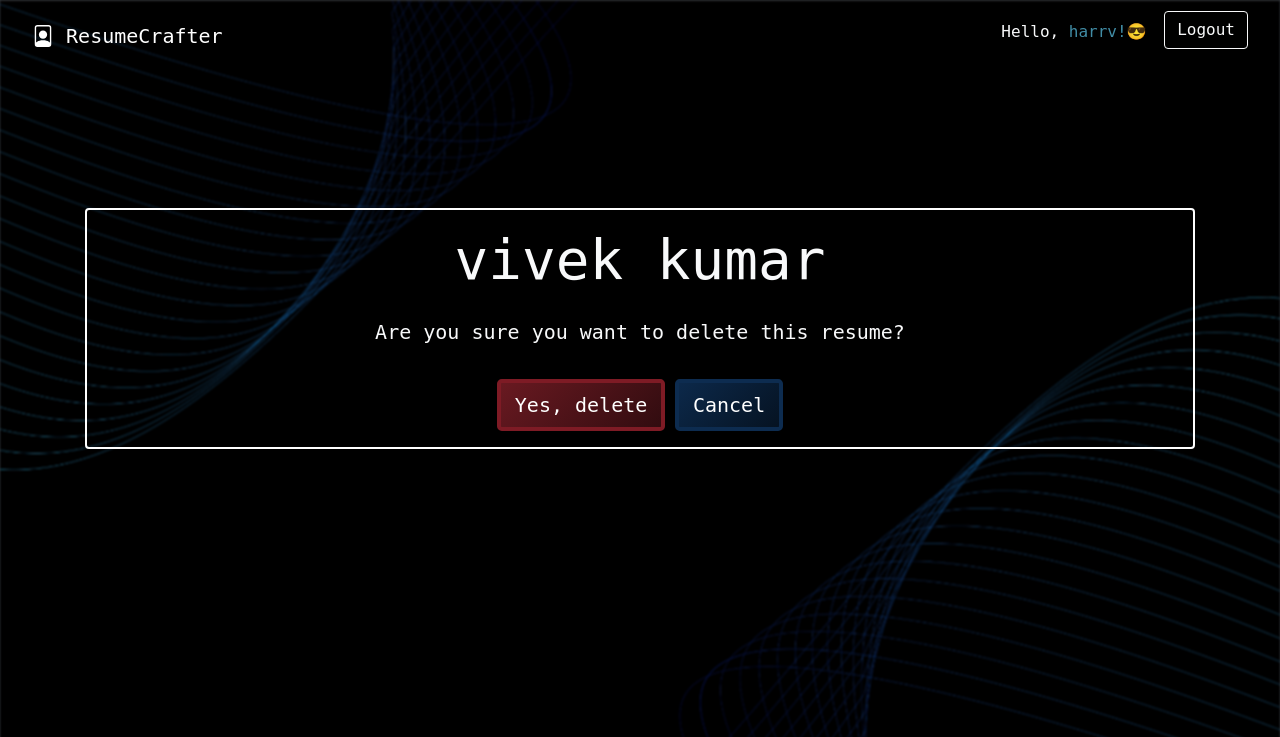
After one commit to meetvivek/ResumeCrafter-Django, a Django app: page /delete/3/ in a window 1280 px wide. The commit adds this page. Shown: the top 737 px of the page. Run offline with Django 5.2, Linux system fonts and the light colour scheme; a user stored in the database is signed in; data comes from the database, SQL or seed files in the repository; both versions use the stored data as it was after the commit; some libraries are stand-ins or nearby versions; some web fonts are replaced.

Commit message:
Add delete functionality

```diff
--- a/mysite/urls.py
+++ b/mysite/urls.py
@@ -22,6 +22,7 @@ urlpatterns = [
     path('admin/', admin.site.urls),
     path('', views.home_view, name='home'),
     path('resume-form/', views.resume_form, name="resume_form"),
+    path('delete/<int:profile_id>/', views.delete_profile, name='delete_resume'),
     path('register/', views.register, name='register'),
     path('login/', views.login_view, name='login'),
     path('logout/', views.logout_view, name='logout'),
--- a/resume/static/resume/styles.css
+++ b/resume/static/resume/styles.css
@@ -37,6 +37,24 @@ body::before {
 .btn-custom:hover {
     background-position: right center; /* Move to the right on hover */
     border-color: #05253a;
+    color: white;
+}
+
+/* DANGER BUTTON */
+.btn-custom-danger {
+    background-color: transparent;
+    border: 4px solid #7e1b25;
+    padding: 7px 14px;
+    color: white;
+    background: linear-gradient(135deg, rgb(220, 53, 69, 0.5), rgba(0, 0, 0, 0.7));
+    background-size: 200% 200%; /* Makes the gradient larger for animation */
+    transition: background-position 0.4s ease, border-color 0.4s ease; /* Transition for background position */
+    background-position: left center; /* Initial position of the gradient */
+}
+
+.btn-custom-danger:hover {
+    background-position: right center; /* Move to the right on hover */
+    border-color: #4a0c0c;
     color: white;
 }
 
--- /dev/null
+++ b/resume/templates/resume/delete_confirm.html
@@ -0,0 +1,27 @@
+{% extends 'resume/base.html' %}
+
+{% block title %}Comfirm Delete{% endblock %}
+
+{% block content %}
+
+{% comment %} <h2>Are you sure you want to delete this profile?</h2>
+<p></p>
+<form method="POST">
+    {% csrf_token %}
+    <button type="submit" class="btn btn-danger">Yes, delete</button>
+    <a href="{% url 'resumes' %}" class="btn btn-secondary">Cancel</a>
+</form> {% endcomment %}
+
+<div class="container text-center mt-5 py-5">
+    <div class="py-3 mt-5 rounded" style="border: 2px solid white; margin-top: 20px;">
+        <h3 class="display-4 mb-4">{{ profile.full_name }}</h3>
+        <p class="lead">Are you sure you want to delete this resume?</p>
+        <form method="POST">
+            {% csrf_token %}
+            <button type="submit" class="btn btn-custom-danger btn-lg mt-3">Yes, delete</button>
+            <a href="{% url 'resumes' %}" class="btn btn-custom btn-lg mt-3">Cancel</a>
+        </form>
+    </div>
+</div>
+
+{% endblock %}
--- a/resume/templates/resume/resume_form.html
+++ b/resume/templates/resume/resume_form.html
@@ -372,7 +372,6 @@
             <h4 class="mt-5">Awards and Achievements <span class="text-danger small">Enter awards / achievements in a new line. Each new line will be converted into a bullet point.</span></h4>
             <hr>
             <div class="form-group">
-                <label for="award">Awards</label>
                 <textarea class="form-control custom-input" id="award" name="award" placeholder="Enter awards and achievements"></textarea>
             </div>
 
@@ -380,7 +379,6 @@
             <h4 class="mt-5">Certifications <span class="text-danger small">Enter Certifications in a new line. Each new line will be converted into a bullet point.</span></h4>
             <hr>
             <div class="form-group">
-                <label for="certifications">Certifications</label>
                 <textarea class="form-control custom-input" id="certifications" name="certifications" placeholder="Enter certifications"></textarea>
             </div>
 
--- a/resume/templates/resume/view_resumes.html
+++ b/resume/templates/resume/view_resumes.html
@@ -28,7 +28,7 @@
     <div class="row">
         {% if profiles %}
             {% for profile in profiles %}
-                <div class="col-md-4">
+                <div class="col-md-6">
                     <div class="resume-card">
                         <h4>{{ profile.full_name }}</h4>
                         <hr style="border-color: white !important;">
@@ -37,7 +37,7 @@
                         <p><strong>Location:</strong> {{ profile.location }}</p>
                         <p><strong>Date Created:</strong> {{ profile.date }}</p>
                         <div class="d-flex justify-content-end">
-                            <a href="#" style="margin-right: 10px;"class="btn btn-custom btn-sm ">Edit</a>
+                            <a href="/delete/{{ profile.id }}" style="margin-right: 10px;"class="btn btn-custom-danger btn-sm ">Delete</a>
                             <a href="/{{ profile.id }}" class="btn btn-custom btn-sm ">Download</a>
                         </div>
                     </div>
--- a/resume/views.py
+++ b/resume/views.py
@@ -1,4 +1,4 @@
-from django.shortcuts import render, redirect
+from django.shortcuts import render, redirect, get_object_or_404
 from .models import Profile
 from .forms import RegisterForm
 from django.contrib import messages
@@ -145,6 +145,19 @@ def resume_form(request):
 
     return render(request, "resume/resume_form.html")
 
+@login_required
+def delete_profile(request, profile_id):
+    # Get the profile by id and make sure it belongs to the logged-in user
+    profile = get_object_or_404(Profile, id=profile_id, user=request.user)
+
+    if request.method == 'POST':
+        # Delete the profile instance
+        profile.delete()
+        messages.success(request, "Profile deleted successfully.")
+        return redirect('resumes')  # Redirect to the list of resumes or another relevant page
+
+    return render(request, 'resume/delete_confirm.html', {'profile': profile})
+
 def resume(request, id):
     user_profile = Profile.objects.get(pk=id)
     template = loader.get_template('resume/resume_template.html')
```
Also changed, not shown: db.sqlite3.
